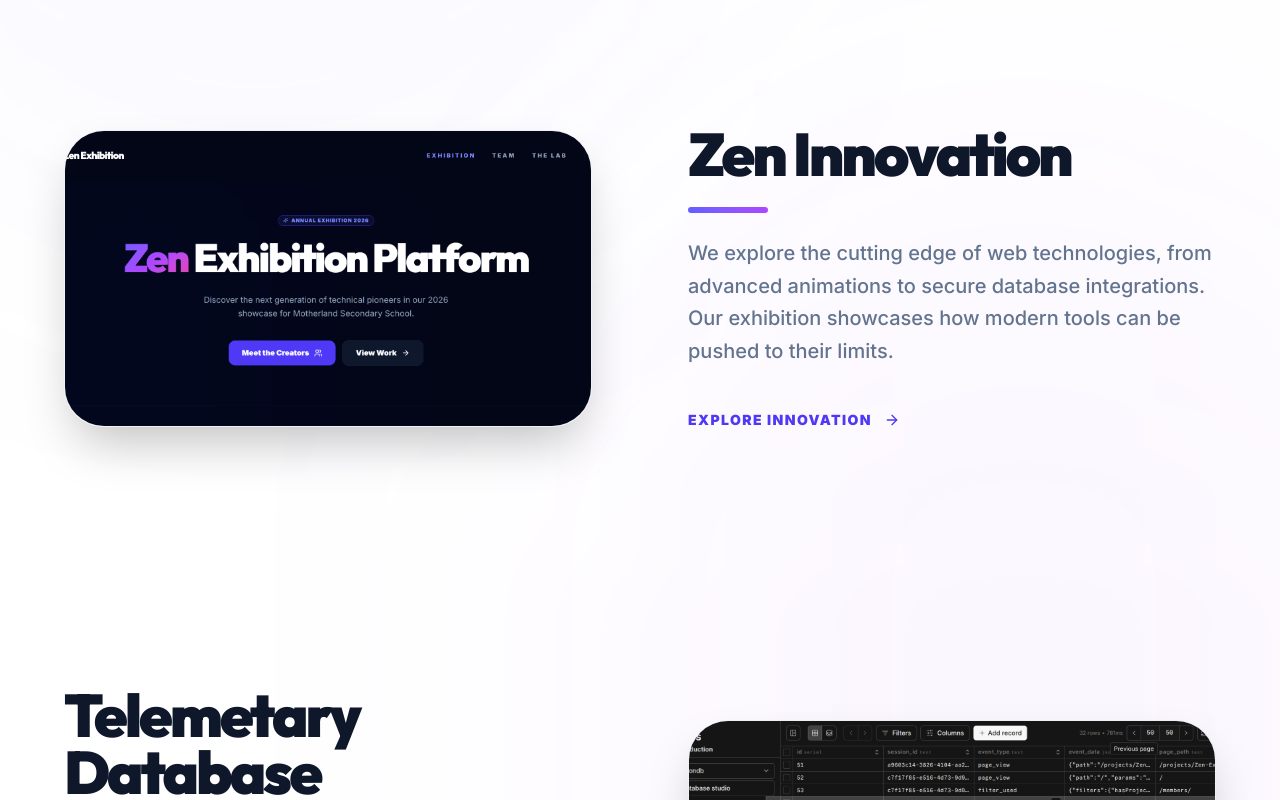
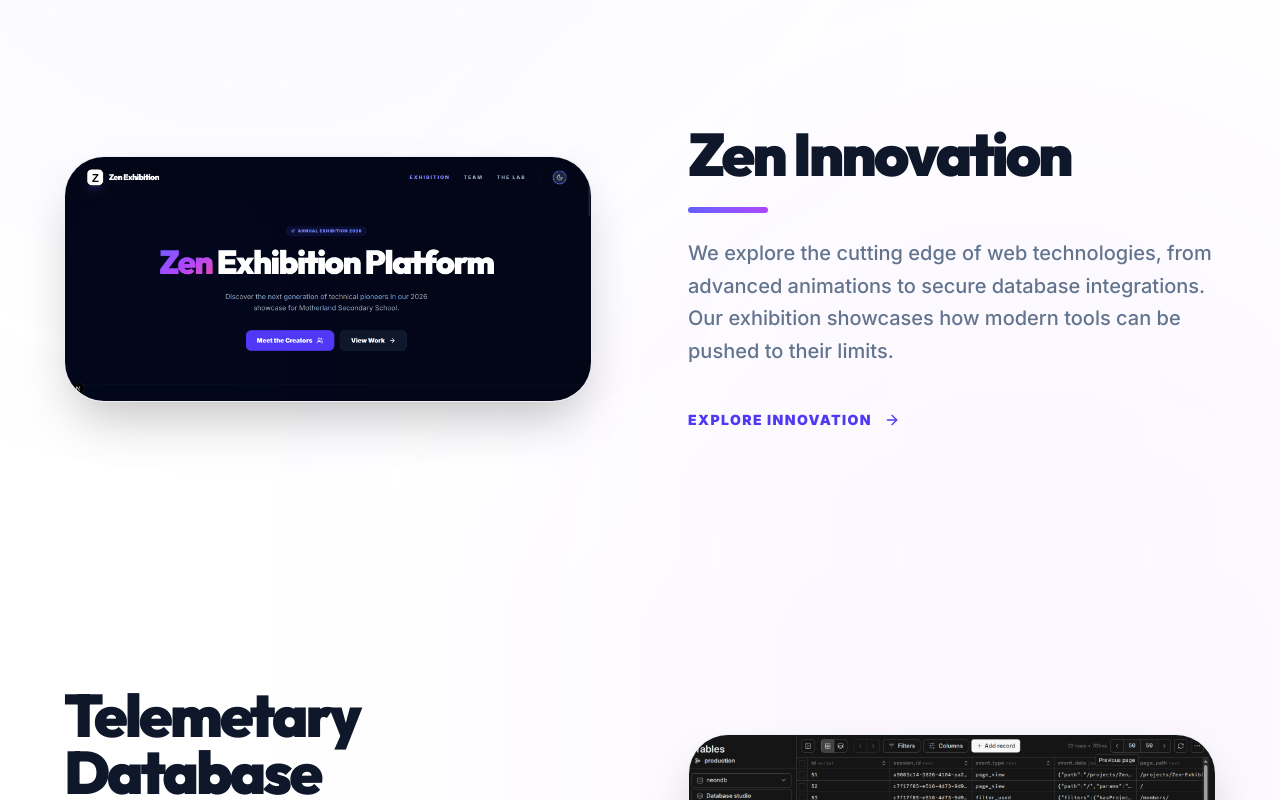
Before and after one commit to Zenx-d/Exhibition-Proj-Template, a Next.js app: page / in a window 1280 px wide. Shown: the part 1000-1800 px from the top of the page. Built offline with nearby package versions, Linux system fonts and the light colour scheme; no server answers; the database is empty.

Commit message:
fix dinalized errors adn etc

```diff
--- a/app/page.js
+++ b/app/page.js
@@ -91,13 +91,14 @@ export default function Home() {
                 <div className="relative group">
                   <div className="absolute -inset-4 bg-gradient-to-r from-indigo-500/20 to-purple-500/20 rounded-[2.5rem] blur-2xl opacity-0 group-hover:opacity-100 transition-opacity duration-500" />
                   <ScaleHover rotate={section.imageSide === 'left' ? -1 : 1}>
-                    <div className="relative w-full aspect-square md:aspect-video rounded-[2.5rem] overflow-hidden shadow-2xl border border-slate-200/50 dark:border-slate-800/50">
+                    <div className="relative w-full rounded-[2rem] md:rounded-[2.5rem] overflow-hidden shadow-2xl border border-slate-200/50 dark:border-slate-800/50 bg-slate-50 dark:bg-slate-900/50">
                       <Image
                         src={section.image}
                         alt={section.title}
-                        fill
+                        width={1200}
+                        height={800}
                         sizes="(max-width: 768px) 100vw, 50vw"
-                        className="object-cover"
+                        className="w-full h-auto block"
                       />
                     </div>
                   </ScaleHover>
--- a/next.config.mjs
+++ b/next.config.mjs
@@ -31,7 +31,7 @@ const nextConfig = {
           },
           {
             key: 'Content-Security-Policy',
-            value: "default-src 'self'; script-src 'self' 'unsafe-inline' 'unsafe-eval' https://us.posthog.com https://us-assets.i.posthog.com; connect-src 'self' https://us.posthog.com https://us.i.posthog.com; img-src 'self' blob: data: https://us-assets.i.posthog.com; style-src 'self' 'unsafe-inline'; font-src 'self' data:; frame-src 'self' https://www.youtube.com https://player.vimeo.com;"
+            value: "default-src 'self'; script-src 'self' 'unsafe-inline' 'unsafe-eval' https://us.posthog.com https://us-assets.i.posthog.com https://va.vercel-scripts.com; connect-src 'self' https://us.posthog.com https://us.i.posthog.com https://vitals.vercel-insights.com; img-src 'self' blob: data: https://us-assets.i.posthog.com; style-src 'self' 'unsafe-inline'; font-src 'self' data:; frame-src 'self' https://www.youtube.com https://player.vimeo.com;"
           }
         ],
       },
```
